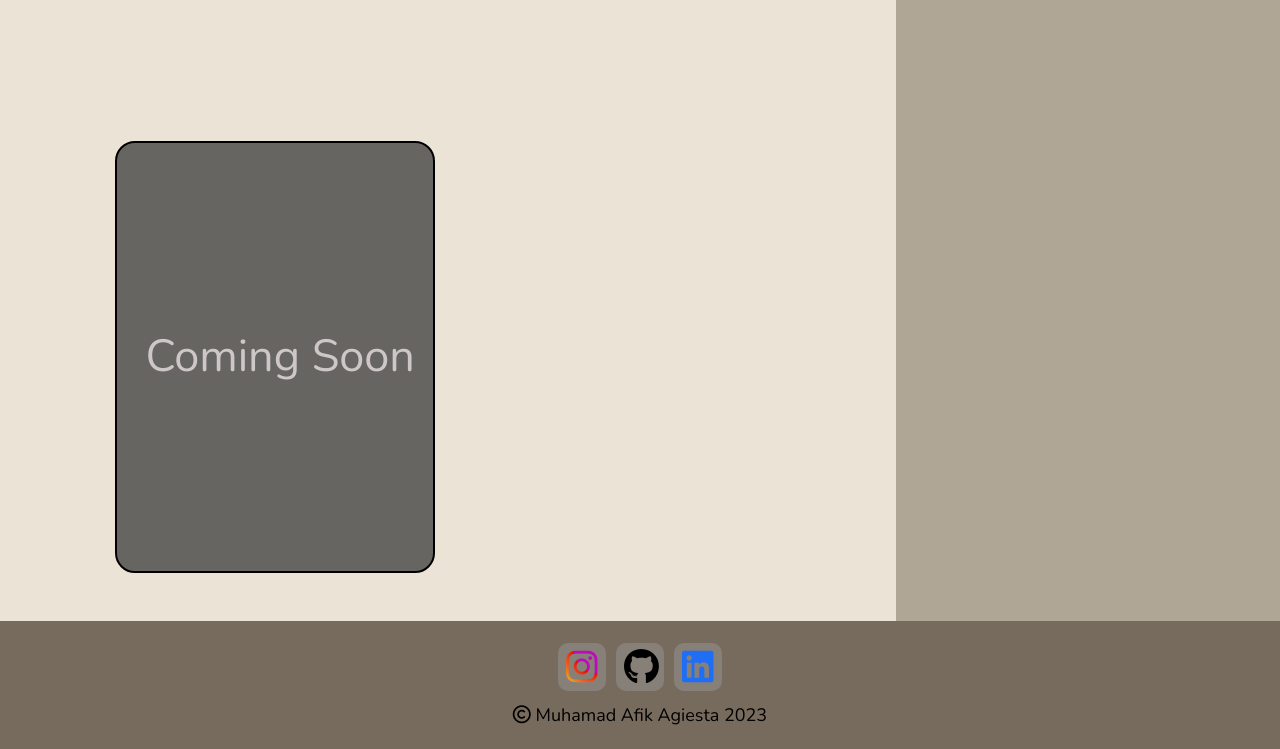
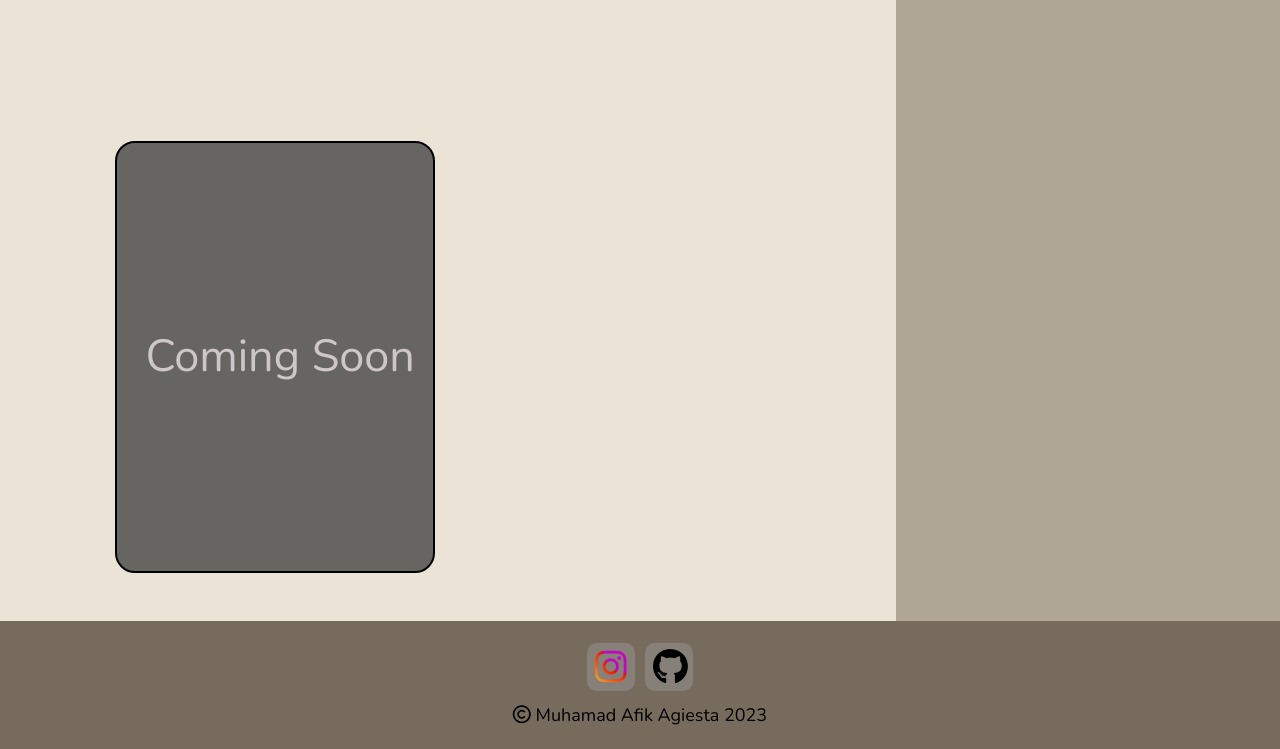
Before and after one commit to mafikag/My-simple-Portfolio, a plain HTML site: page index.html in a window 1280 px wide. Shown: the part 2270-3019 px from the top of the page. Drawn offline with nearby package versions, Linux system fonts and the light colour scheme.

Commit message:
update cv and delete linkedin

```diff
--- a/CSS/footer.css
+++ b/CSS/footer.css
@@ -35,10 +35,6 @@ footer .container{
     color: black;
 }
 
-.fa-linkedin{
-    color: #206ef5;
-}
-
 .icon-sosmed a:hover{
     transform: scale(1.2);
 }
--- a/index.html
+++ b/index.html
@@ -38,7 +38,7 @@
                 <p>Muhamad Afik Agiesta</p>
                 <p>Junior front-end web developer</p>
                 <button class="button">
-                    <a href="src/Muhamad Afik Agiesta_202143500170_TugasPSBD.pdf" target="_blank">Download CV</a>
+                    <a href="src/CV Muhamad Afik Agiesta.pdf" target="_blank">Download CV</a>
                 </button>
             </div>
         </div>
@@ -142,8 +142,6 @@
             <div class="icon-sosmed">
                 <a href="https://www.instagram.com/giiesta_/" target="_blank"><i class="fa-brands fa-instagram"></i></a>
                 <a href="https://github.com/mafikag" target="_blank"><i class="fa-brands fa-github"></i></a>
-                <a href="https://www.linkedin.com/in/m-afik-agiesta-7b461a236/" target="_blank"><i
-                        class="fa-brands fa-linkedin"></i></a>
             </div>
             <div class="mark">
                 <p>
```
Also changed, not shown: 1 other file.
